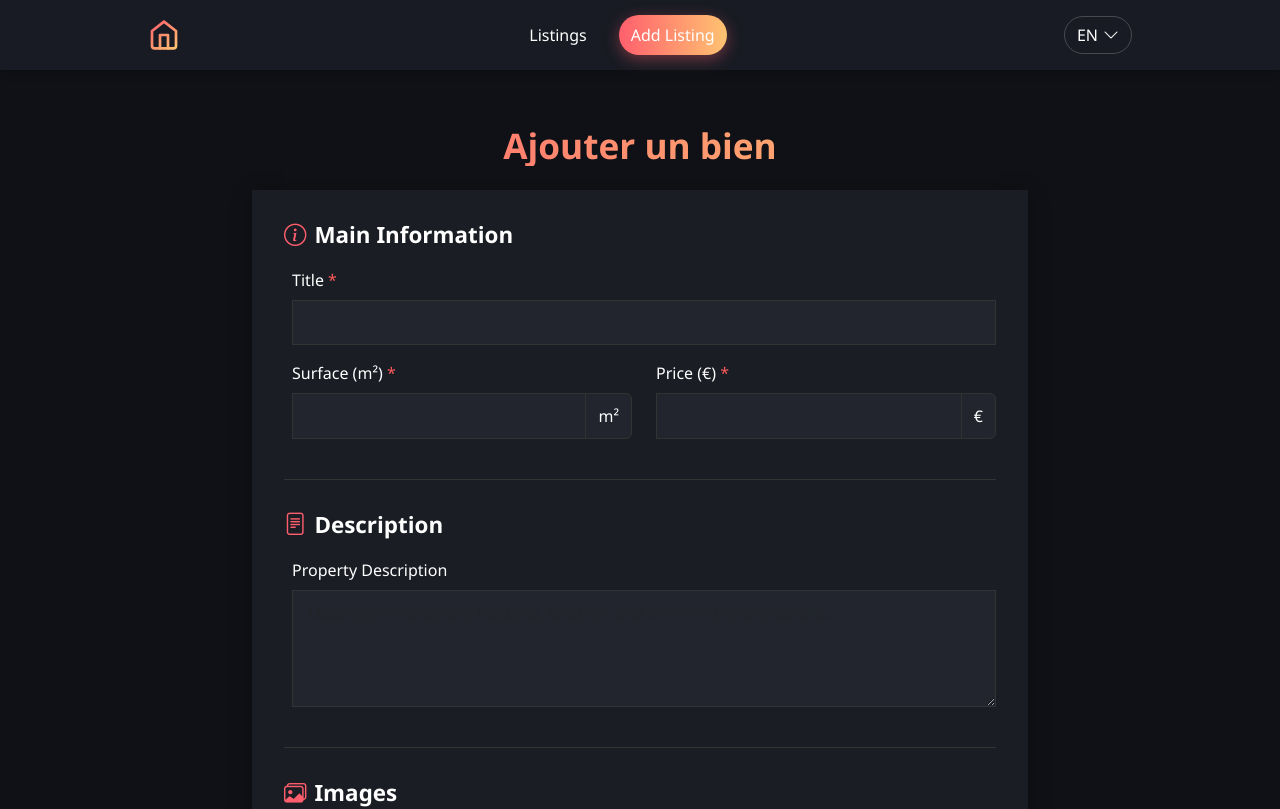
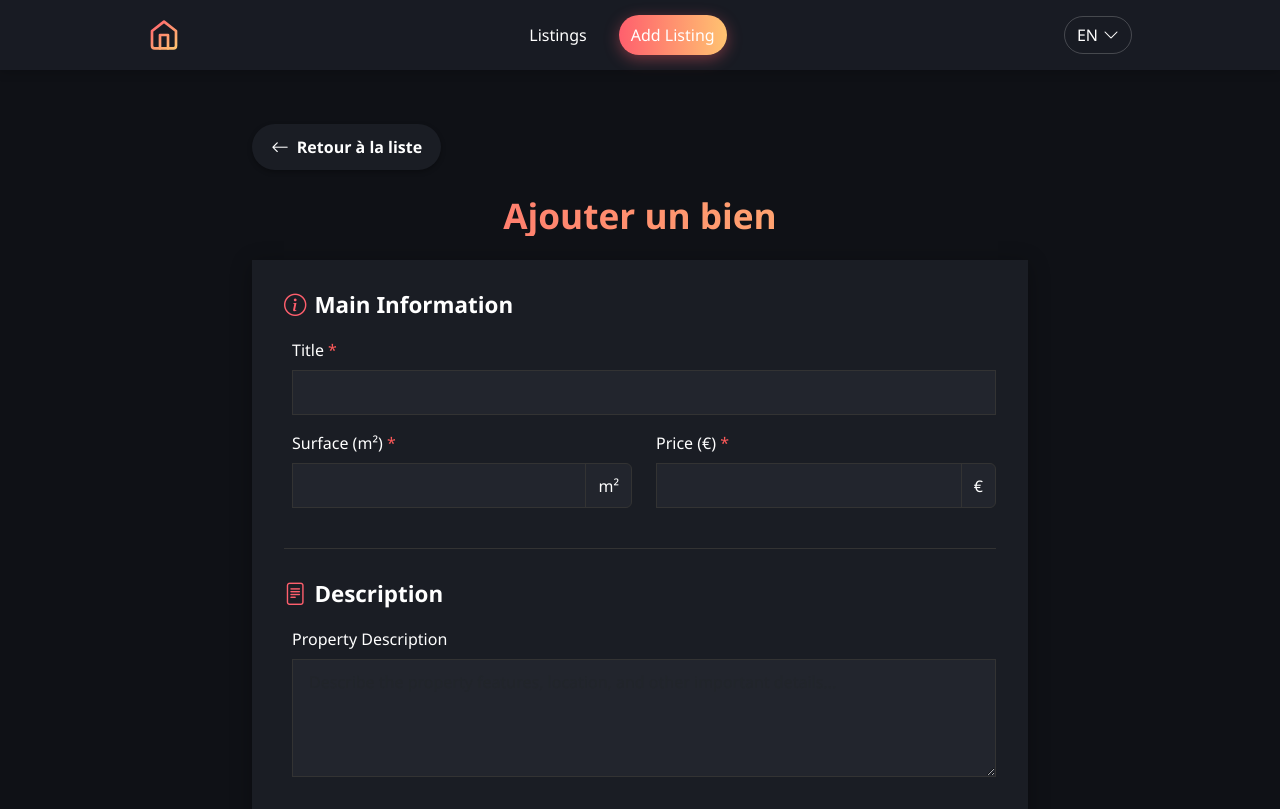
Before and after one commit to MathCarbonnier/immo, an Angular app in the folder frontend/: page /biens/new in a window 1280 px wide. Shown: the top 809 px of the page. Built offline with nearby package versions, Linux system fonts and the light colour scheme.

Commit message:
Add back button functionality: implement back navigation in BienFormComponent with styled button

```diff
--- a/frontend/src/app/containers/bien-form/bien-form.component.css
+++ b/frontend/src/app/containers/bien-form/bien-form.component.css
@@ -20,6 +20,38 @@
 .container {
   max-width: 800px;
   color: var(--text-color);
+}
+
+/* Back button styling */
+.back-button-container {
+  margin-bottom: 1.5rem;
+  display: flex;
+  align-items: center;
+}
+
+.btn-back {
+  background-color: var(--secondary-color);
+  color: white;
+  border: none;
+  border-radius: 30px;
+  padding: 0.6rem 1.2rem;
+  font-weight: 600;
+  cursor: pointer;
+  display: flex;
+  align-items: center;
+  gap: 0.5rem;
+  transition: background-color var(--transition-speed), transform var(--transition-speed), box-shadow var(--transition-speed);
+  box-shadow: 0 2px 5px var(--shadow-color);
+}
+
+.btn-back:hover {
+  background-color: var(--secondary-hover);
+  transform: translateY(-2px);
+  box-shadow: 0 4px 10px var(--shadow-color);
+}
+
+.btn-back i {
+  font-size: 1.1rem;
 }
 
 .page-title {
--- a/frontend/src/app/containers/bien-form/bien-form.component.html
+++ b/frontend/src/app/containers/bien-form/bien-form.component.html
@@ -1,4 +1,9 @@
 <div class="container mt-4">
+  <div class="back-button-container">
+    <button type="button" class="btn-back" (click)="handleBack()">
+      <i class="bi bi-arrow-left"></i> {{ isEditMode ? 'Retour aux détails' : 'Retour à la liste' }}
+    </button>
+  </div>
   <h1 class="page-title mb-4">{{ pageTitle }}</h1>
 
   <div *ngIf="error" class="alert alert-danger">
--- a/frontend/src/app/containers/bien-form/bien-form.component.ts
+++ b/frontend/src/app/containers/bien-form/bien-form.component.ts
@@ -253,6 +253,14 @@ export class BienFormComponent implements OnInit {
     this.router.navigate(['/biens']);
   }
 
+  handleBack(): void {
+    if (this.isEditMode && this.propertyId) {
+      this.router.navigate(['/biens', this.propertyId]);
+    } else {
+      this.router.navigate(['/biens']);
+    }
+  }
+
   // Handle type change event with proper typing
   onTypeChange(event: Event, imageGroup: AbstractControl): void {
     const target = event.target as HTMLSelectElement;
```
